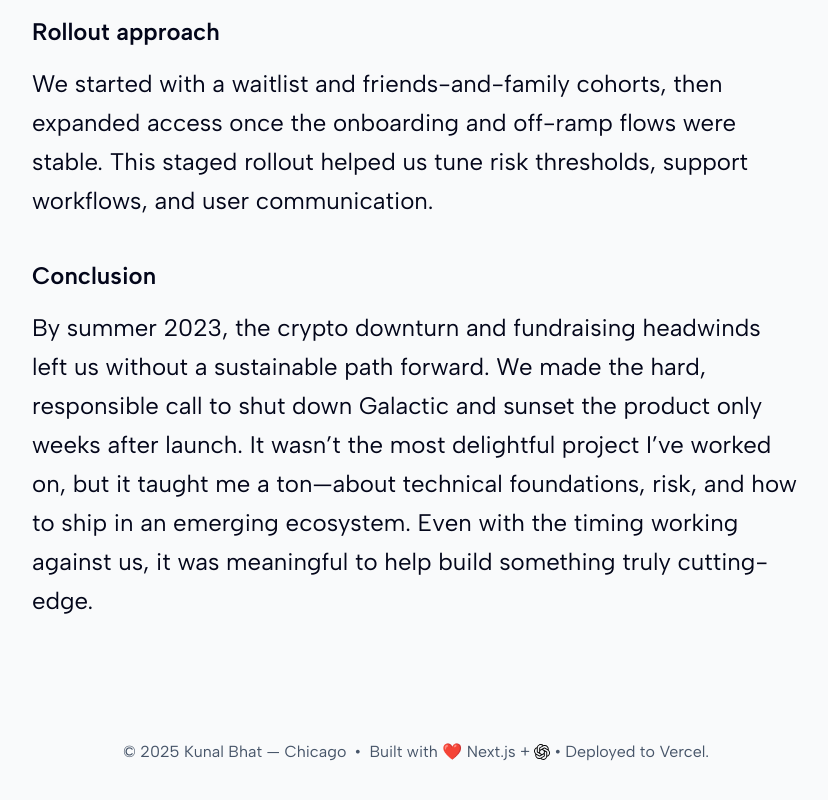
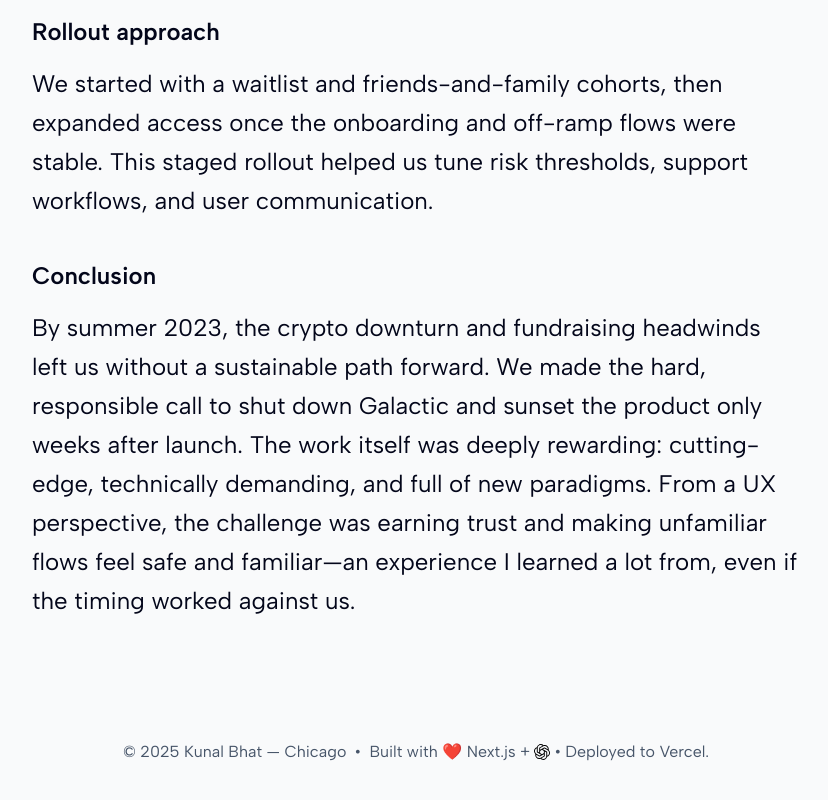
Before and after one commit to kunalbhat/portfolio-2025, a Next.js app: page /work/skyteller in a window 1280 px wide. Shown: the part 8480-9280 px from the top of the page, without its empty margins (224-1052 px from the left). Built offline with nearby package versions, Linux system fonts and the light colour scheme.

Commit message:
more copy tweaking

```diff
--- a/src/app/work/skyteller/page.tsx
+++ b/src/app/work/skyteller/page.tsx
@@ -337,11 +337,11 @@ export default function SkytellerPage() {
               By summer 2023, the crypto downturn and fundraising headwinds
               left us without a sustainable path forward. We made the hard,
               responsible call to shut down Galactic and sunset the product
-              only weeks after launch. It wasn’t the most delightful project
-              I’ve worked on, but it taught me a ton—about technical
-              foundations, risk, and how to ship in an emerging ecosystem.
-              Even with the timing working against us, it was meaningful to
-              help build something truly cutting-edge.
+              only weeks after launch. The work itself was deeply rewarding:
+              cutting-edge, technically demanding, and full of new paradigms.
+              From a UX perspective, the challenge was earning trust and
+              making unfamiliar flows feel safe and familiar—an experience I
+              learned a lot from, even if the timing worked against us.
             </p>
           </section>
         </WorkDetailLayout>
```
